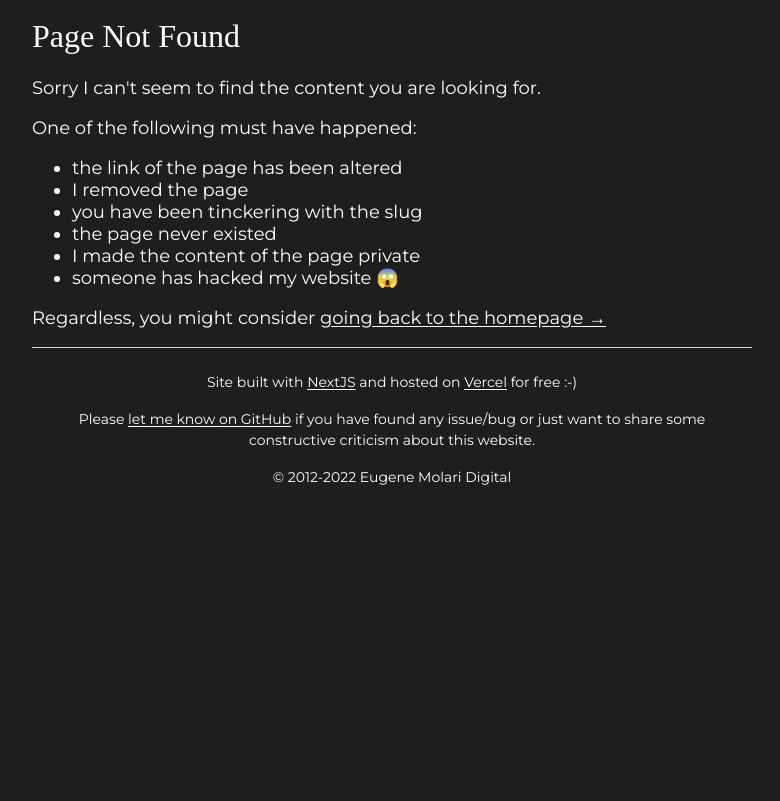
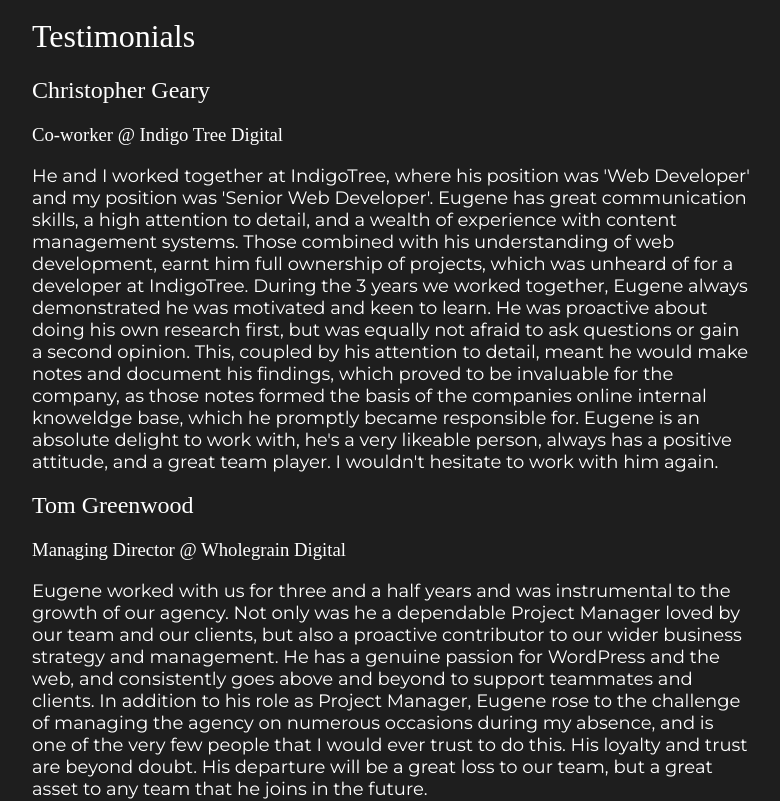
Before and after one commit to eugelogic/emerald, a Next.js app: page /testimonials in a window 1280 px wide. Before the commit this address had no page. Shown: the part 169-970 px from the top of the page, without its empty margins (248-1028 px from the left). Before the commit the page ends 800 px from the top, so only its background shows below. Built offline with nearby package versions, Linux system fonts and the light colour scheme; a web font is replaced by a local one.

Commit message:
Draft page for testimonials

```diff
--- /dev/null
+++ b/pages/testimonials.js
@@ -0,0 +1,47 @@
+import Layout from '../components/Layout'
+
+const Testimonials = () => {
+    return (
+        <Layout title="Testimonials">
+            <div className="container">
+                <h1>Testimonials</h1>
+                <h2>Christopher Geary</h2>
+                <h3>Co-worker @ Indigo Tree Digital</h3>
+                <p>
+                    He and I worked together at IndigoTree, where his position was &apos;Web Developer&apos; and my
+                    position was &apos;Senior Web Developer&apos;. Eugene has great communication skills, a high
+                    attention to detail, and a wealth of experience with content management systems. Those combined with
+                    his understanding of web development, earnt him full ownership of projects, which was unheard of for
+                    a developer at IndigoTree. During the 3 years we worked together, Eugene always demonstrated he was
+                    motivated and keen to learn. He was proactive about doing his own research first, but was equally
+                    not afraid to ask questions or gain a second opinion. This, coupled by his attention to detail,
+                    meant he would make notes and document his findings, which proved to be invaluable for the company,
+                    as those notes formed the basis of the companies online internal knoweldge base, which he promptly
+                    became responsible for. Eugene is an absolute delight to work with, he&apos;s a very likeable
+                    person, always has a positive attitude, and a great team player. I wouldn&apos;t hesitate to work
+                    with him again.
+                </p>
+                <h2>Tom Greenwood</h2>
+                <h3>Managing Director @ Wholegrain Digital</h3>
+                <p>
+                    Eugene worked with us for three and a half years and was instrumental to the growth of our agency.
+                    Not only was he a dependable Project Manager loved by our team and our clients, but also a proactive
+                    contributor to our wider business strategy and management. He has a genuine passion for WordPress
+                    and the web, and consistently goes above and beyond to support teammates and clients. In addition to
+                    his role as Project Manager, Eugene rose to the challenge of managing the agency on numerous
+                    occasions during my absence, and is one of the very few people that I would ever trust to do this.
+                    His loyalty and trust are beyond doubt. His departure will be a great loss to our team, but a great
+                    asset to any team that he joins in the future.
+                </p>
+                <h2>Kelly Wilson</h2>
+                <h3>Co-worker @ Indigo Tree Digital</h3>
+                <p>
+                    I&apos;d be more than happy to act as a reference for Eugene, no problem to give me name out and
+                    I&apos;ll be happy to tell them how wonderful Eugene is.
+                </p>
+            </div>
+        </Layout>
+    )
+}
+
+export default Testimonials
```
